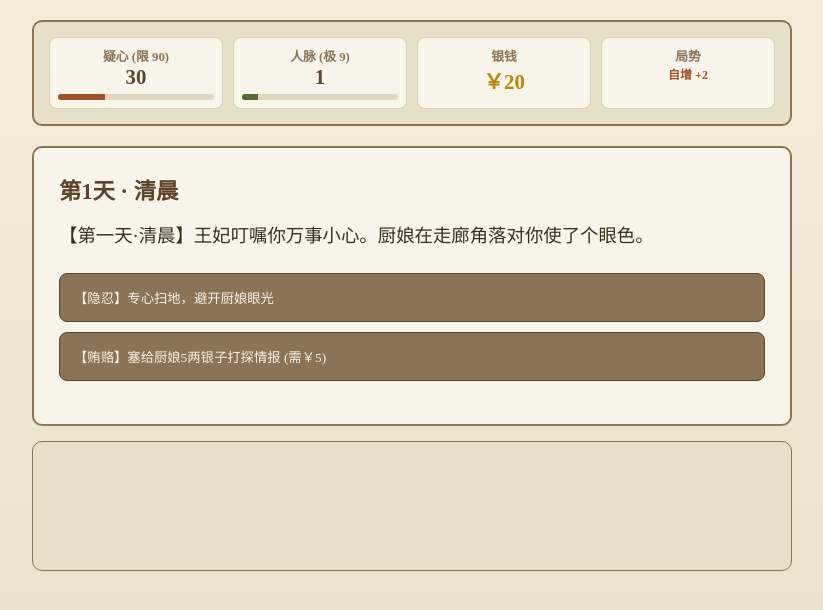
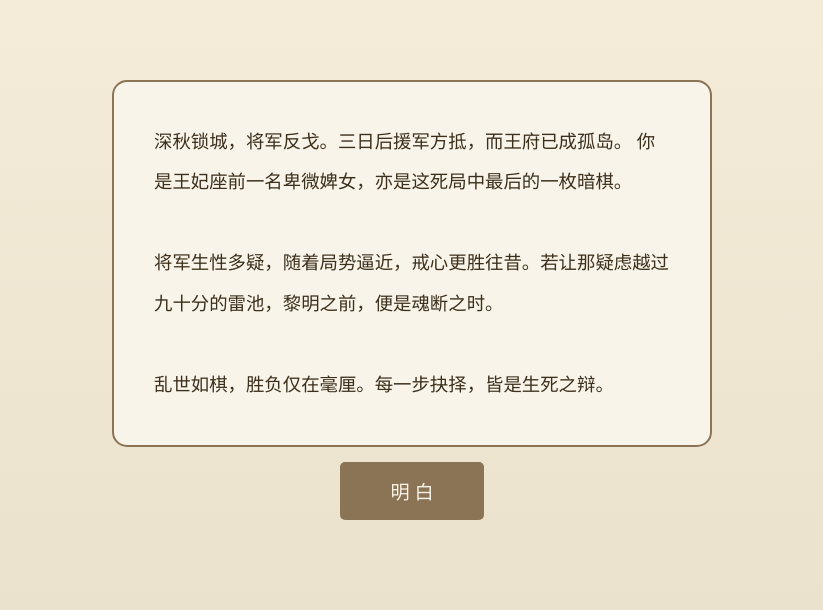
Before and after one commit to wulideng/3days-DOA, a plain HTML site: page index.html in a window 1280 px wide. Both pictures are taken after a click on the button "入 局". Shown: the whole page, without its empty margins (228-1051 px from the left). Drawn offline with Linux system fonts and the light colour scheme.

Commit message:
Update index.html
补充背景描述
修改跳转逻辑

```diff
--- a/index.html
+++ b/index.html
@@ -3,18 +3,18 @@
 <head>
     <meta charset="UTF-8">
     <meta name="viewport" content="width=device-width, initial-scale=1.0">
-    <title>三日棋局 · 婢女求生 (导航修复版)</title>
+    <title>三日棋局 · 婢女求生</title>
     <style>
         * { box-sizing: border-box; }
         body { font-family: 'SimSun', 'STKaiti', serif; max-width: 800px; margin: 0 auto; padding: 20px; background: #f4ecd8; background-image: linear-gradient(to bottom, #f4ecd8 0%, #e8dfca 100%); min-height: 100vh; color: #3c2f1c; }
 
-        /* 1. 标题画面样式 */
-        #titleScreen { text-align: center; padding: 100px 20px; }
-        .main-title { font-size: 3.5em; color: #5d432c; margin-bottom: 10px; letter-spacing: 8px; font-weight: bold; }
-        .start-btn { padding: 15px 50px; background: #8b7355; color: #f8f4e9; border: none; font-size: 1.2em; cursor: pointer; border-radius: 5px; transition: 0.3s; margin-top: 50px; }
-        .start-btn:hover { background: #a0522d; transform: scale(1.1); }
+        /* 全屏界面通用 */
+        .full-screen { text-align: center; padding: 60px 20px; }
+        .main-title { font-size: 3.5em; color: #5d432c; margin-bottom: 10px; letter-spacing: 12px; font-weight: bold; }
+        .btn-large { padding: 15px 50px; background: #8b7355; color: #f8f4e9; border: none; font-size: 1.2em; cursor: pointer; border-radius: 5px; transition: 0.3s; margin: 15px; font-family: inherit; }
+        .btn-large:hover { background: #a0522d; transform: scale(1.02); }
 
-        /* 2. 游戏界面样式 */
+        /* 状态栏 */
         .game-status { background: #e8dfca; border: 2px solid #8b7355; border-radius: 10px; padding: 15px; margin-bottom: 20px; display: grid; grid-template-columns: repeat(4, 1fr); gap: 10px; }
         .stat-box { text-align: center; padding: 8px; background: #f8f4e9; border-radius: 8px; border: 1px solid #dcd3bc; }
         .stat-label { font-size: 0.8em; color: #8b7355; font-weight: bold; }
@@ -22,71 +22,78 @@
         .progress-container { height: 6px; background: #e0d6c2; border-radius: 3px; margin-top: 5px; overflow: hidden; }
         .suspicion-fill { height: 100%; background: #a0522d; width: 0%; transition: width 0.5s; }
         .network-fill { height: 100%; background: #556b2f; width: 0%; transition: width 0.5s; }
-        .scene-container { background: #f8f4e9; border: 2px solid #8b7355; border-radius: 10px; padding: 25px; min-height: 280px; }
-        .scene-text { font-size: 1.15em; white-space: pre-line; margin-bottom: 20px; line-height: 1.8; }
-        .actions-container { display: grid; gap: 10px; }
-        .action-btn { padding: 14px; background: #8b7355; color: #f8f4e9; border: 1px solid #5d432c; border-radius: 8px; cursor: pointer; text-align: left; transition: 0.2s; font-family: inherit; }
-        .action-btn:hover:not(:disabled) { background: #a0522d; padding-left: 25px; }
-        .action-btn:disabled { opacity: 0.4; cursor: not-allowed; text-decoration: line-through; }
-        .game-log { background: #e8dfca; border: 1px solid #8b7355; border-radius: 10px; padding: 12px; margin-top: 15px; height: 130px; overflow-y: auto; font-size: 0.85em; }
 
-        /* 3. 结局页按钮 */
-        .nav-btns { display: flex; justify-content: center; gap: 20px; margin-top: 20px; }
-        .nav-btn { padding: 12px 30px; border-radius: 5px; cursor: pointer; border: none; font-size: 1em; color: white; transition: 0.2s; }
-        .btn-restart { background: #8b7355; }
-        .btn-home { background: #5d432c; }
-        .nav-btn:hover { opacity: 0.8; transform: translateY(-2px); }
+        /* 场景展示区 */
+        .scene-container { background: #f8f4e9; border: 2px solid #8b7355; border-radius: 10px; padding: 30px; min-height: 300px; }
+        .scene-text { font-size: 1.2em; white-space: pre-line; margin-bottom: 25px; line-height: 2; text-align: left; }
+        .actions-container { display: grid; gap: 12px; }
+        .action-btn { padding: 16px; background: #8b7355; color: #f8f4e9; border: 1px solid #5d432c; border-radius: 8px; cursor: pointer; text-align: left; font-family: inherit; font-size: 1em; }
+        .action-btn:hover:not(:disabled) { background: #a0522d; padding-left: 20px; }
+        .action-btn:disabled { opacity: 0.5; cursor: not-allowed; text-decoration: line-through; }
 
+        .game-log { background: #e8dfca; border: 1px solid #8b7355; border-radius: 10px; padding: 12px; margin-top: 15px; height: 120px; overflow-y: auto; font-size: 0.9em; text-align: left; }
         .hidden { display: none; }
     </style>
 </head>
 <body>
 
-    <div id="titleScreen">
+    <div id="titleScreen" class="full-screen">
         <h1 class="main-title">三日棋局</h1>
-        <div style="font-size: 1.5em; color: #8b7355; letter-spacing: 5px;">—— 婢女求生 ——</div>
-        <button class="start-btn" onclick="startGame()">入 局</button>
+        <div style="font-size: 1.5em; color: #8b7355; letter-spacing: 5px;">孤 影 谋 生</div>
+        <button class="btn-large" onclick="showPrologue()">入 局</button>
+    </div>
+
+    <div id="prologueScreen" class="full-screen hidden">
+        <div style="max-width: 600px; margin: 0 auto; background: #f8f4e9; padding: 40px; border: 2px solid #8b7355; border-radius: 15px; text-align: left; line-height: 2.2; font-size: 1.15em;">
+            深秋锁城，将军反戈。三日后援军方抵，而王府已成孤岛。
+            你是王妃座前一名卑微婢女，亦是这死局中最后的一枚暗棋。
+            <br><br>
+            将军生性多疑，随着局势逼近，戒心更胜往昔。若让那疑虑越过九十分的雷池，黎明之前，便是魂断之时。
+            <br><br>
+            乱世如棋，胜负仅在毫厘。每一步抉择，皆是生死之辩。
+        </div>
+        <button class="btn-large" onclick="startGame()">明 白</button>
     </div>
 
     <div id="gameContainer" class="hidden">
         <div class="game-status">
             <div class="stat-box">
-                <div class="stat-label">疑心 (限 90)</div>
+                <div class="stat-label">将军疑心 (限 90)</div>
                 <div class="stat-value" id="suspicionValue">30</div>
                 <div class="progress-container"><div class="suspicion-fill" id="suspicionBar"></div></div>
             </div>
             <div class="stat-box">
-                <div class="stat-label">人脉 (极 9)</div>
+                <div class="stat-label">暗流人脉 (极 9)</div>
                 <div class="stat-value" id="networkValue">1</div>
                 <div class="progress-container"><div class="network-fill" id="networkBar"></div></div>
             </div>
             <div class="stat-box">
-                <div class="stat-label">银钱</div>
+                <div class="stat-label">随身银钱</div>
                 <div class="stat-value" style="color:#b8860b">￥<span id="goldValue">20</span></div>
             </div>
             <div class="stat-box">
                 <div class="stat-label">局势</div>
-                <div id="passiveNotice" style="color:#a0522d; font-size: 0.75em; font-weight:bold;"></div>
+                <div id="passiveNotice" style="color:#a0522d; font-size: 0.8em; font-weight:bold;"></div>
             </div>
         </div>
 
         <div class="scene-container">
-            <h2 id="dayDisplay" style="margin:0 0 15px 0; font-size:1.4em; color:#5d432c;"></h2>
+            <h2 id="dayDisplay" style="margin:0 0 15px 0; color:#5d432c; font-size:1.4em;"></h2>
             <div class="scene-text" id="sceneText"></div>
             <div class="actions-container" id="actionsContainer"></div>
         </div>
-        <div class="game-log" id="logBox"><div id="logEntries"></div></div>
+        <div class="game-log" id="logEntries"></div>
     </div>
 
-    <div id="endingContainer" class="hidden">
-        <div style="background: #f8f4e9; padding: 40px; border: 2px solid #8b7355; border-radius: 15px; text-align: left; line-height:1.8;">
+    <div id="endingContainer" class="hidden full-screen">
+        <div style="max-width: 700px; margin: 0 auto; background: #f8f4e9; padding: 40px; border: 2px solid #8b7355; border-radius: 15px; text-align: left;">
             <h2 id="endingTitle" style="text-align:center; color:#5d432c;"></h2>
-            <div id="endingText" style="white-space: pre-line;"></div>
-            <div id="finalStats" style="margin-top:20px; border-top:1px dashed #8b7355; padding-top:10px; font-style:italic; font-size:0.9em; color:#8b7355;"></div>
+            <div id="endingText" style="white-space: pre-line; line-height:2.2; font-size: 1.1em;"></div>
+            <div id="finalStats" style="margin-top:20px; border-top:1px dashed #8b7355; padding-top:15px; font-size:0.95em; color:#8b7355; font-style: italic; text-align: center;"></div>
         </div>
-        <div class="nav-btns">
-            <button class="nav-btn btn-restart" onclick="startGame()">重新入局</button>
-            <button class="nav-btn btn-home" onclick="returnToTitle()">返回标题</button>
+        <div style="margin-top: 20px;">
+            <button class="btn-large" onclick="startGame()">再 弈 一 局</button>
+            <button class="btn-large" style="background:#5d432c" onclick="returnToTitle()">返 回 标 题</button>
         </div>
     </div>
 
@@ -102,104 +109,111 @@
 
         const storyDatabase = {
             '1_0': {
-                text: "【第一天·清晨】王妃叮嘱你万事小心。厨娘在走廊角落对你使了个眼色。",
+                text: "【第一天 · 清晨】王妃叮嘱你万事小心。厨娘在走廊角落对你使了个眼色，似乎想低语什么。",
                 actions: [
-                    { text: "【隐忍】专心扫地，避开厨娘眼光", effect: () => { gameState.suspicion -= 15; addLog("你表现得卑微无知。"); } },
-                    { text: "【贿赂】塞给厨娘5两银子打探情报", cost: 5, effect: () => { gameState.network += 2; gameState.suspicion += 8; gameState.gold -= 5; addLog("厨娘告诉你，她弟弟在守城门。"); } }
+                    { text: "【隐忍】专心洒扫，避开厨娘视线", effect: () => { gameState.suspicion -= 15; addLog("你表现得卑微无知。"); } },
+                    { text: "【探听】塞给厨娘五两银子打探情报", cost: 5, effect: () => { gameState.network += 2; gameState.suspicion += 8; gameState.gold -= 5; addLog("厨娘告诉你，她弟弟在守城门。"); } }
                 ]
             },
             '1_1': {
-                text: "【第一天·午后】将军独自在凉亭。石桌上放着一袋沉甸甸的赏银。",
+                text: "【第一天 · 午后】将军独自在凉亭。石桌上放着军饷钱袋。他正闭目养神，并未察觉你的到来。",
                 actions: [
-                    { text: "【奉茶】恭敬奉茶，消减将军疑心", effect: () => { gameState.suspicion -= 12; addLog("将军被你的‘勤快’打动。"); } },
-                    { text: "【窃财】富贵险中求，偷取15两军饷", effect: () => { gameState.gold += 15; gameState.suspicion += 15; addLog("你偷到了钱，但搜查变严了。"); } }
+                    { text: "【奉茶】毕恭毕敬上前，消减其怀疑", effect: () => { gameState.suspicion -= 12; addLog("将军被你的‘勤快’暂时蒙蔽。"); } },
+                    { text: "【窃财】富贵险中求，偷取十五两银钱", effect: () => { gameState.gold += 15; gameState.suspicion += 15; addLog("你得手了，但搜查变严。"); } }
                 ]
             },
             '1_2': {
-                text: "【第一天·深夜】王妃交给你一枚联络旧部的信物玉佩。",
+                text: "【第一天 · 深夜】王妃交给你一枚联络旧部的玉佩，问你是否敢趁夜送信出府。",
                 actions: [
-                    { text: "【稳健】今晚不出门，防止暴露", effect: () => { gameState.suspicion -= 5; addLog("风平浪静的一夜。"); } },
-                    { text: "【冒险】重金雇更夫送信联络赵校尉", cost: 10, effect: () => { gameState.network += 3; gameState.gold -= 10; gameState.hasKeyItem = true; gameState.suspicion += 10; addLog("信送到了。"); } }
+                    { text: "【潜伏】今晚不出门，防止暴露行踪", effect: () => { gameState.suspicion -= 8; addLog("一夜平安。"); } },
+                    { text: "【联络】重金雇更夫送密信出府", cost: 10, effect: () => { gameState.network += 3; gameState.gold -= 10; gameState.hasKeyItem = true; gameState.suspicion += 10; addLog("信已送至校尉手中。"); } }
                 ]
             },
             '2_0': {
-                text: "【第二天·清晨】卫兵正在寝宫外搜查不明财物。",
+                text: "【第二天 · 清晨】卫兵正在寝宫外搜查仆从财物。若表现得过于惊慌，恐有不测。",
                 actions: [
-                    { text: "【上交】主动交出5两银子“充公”", cost: 5, effect: () => { gameState.gold -= 5; gameState.suspicion -= 20; addLog("你表现得很配合。"); } },
-                    { text: "【打点】贿赂搜查校尉8两银子", cost: 8, effect: () => { gameState.network += 2; gameState.gold -= 8; gameState.suspicion += 5; addLog("校尉给你行了方便。"); } },
-                    { text: "【装傻】声称身无分文", effect: () => { gameState.suspicion += 10; addLog("卫兵翻了你的箱子，面露不善。"); } }
+                    { text: "【配合】交出五两碎银洗清嫌疑", cost: 5, effect: () => { gameState.gold -= 5; gameState.suspicion -= 20; addLog("你表现得很配合。"); } },
+                    { text: "【打点】贿赂搜查校尉换取情报", cost: 8, effect: () => { gameState.network += 2; gameState.gold -= 8; gameState.suspicion += 5; addLog("校尉给你行了方便。"); } }
                 ]
             },
             '2_1': {
-                text: "【第二天·午后】副将在走廊拦住你。他似乎在等你的价码。",
+                text: "【第二天 · 午后】副将在走廊拦住你，言语间似在左右摇摆。他在看你的诚意。",
                 actions: [
-                    { text: "【游说】用大义暗示王爷封赏 (需人脉4)", requires: () => gameState.network >= 4, effect: () => { gameState.hasViceNote = true; addLog("副将被你说动。"); } },
-                    { text: "【砸钱】直接奉上15两银子作为定金", cost: 15, effect: () => { gameState.network += 4; gameState.gold -= 15; gameState.hasViceNote = true; addLog("副将看到真金大喜。"); } },
-                    { text: "【回避】快步离开", effect: () => { gameState.suspicion += 15; addLog("副将冷笑一声。"); } }
+                    { text: "【游说】用大义暗示王爷的封赏 (需人脉4)", requires: () => gameState.network >= 4, effect: () => { gameState.hasViceNote = true; addLog("副将被你说动。"); } },
+                    { text: "【砸钱】直接奉上十五两银子定金", cost: 15, effect: () => { gameState.network += 4; gameState.gold -= 15; gameState.hasViceNote = true; addLog("副将大喜。"); } },
+                    { text: "【退避】快步离去，不做纠缠", effect: () => { gameState.suspicion += 15; addLog("副将盯着你的背影，面露凶色。"); } }
                 ]
             },
-            '2_2_normal': {
-                text: "【第二天·深夜】风雨欲来。没有联络人的你，只能闭门祈祷。",
-                actions: [{ text: "【忍耐】闭目养神", effect: () => { gameState.suspicion -= 8; addLog("沉默是最好的掩护。"); } }]
-            },
             '2_2_vice': {
-                text: "【第二天·深夜】副将在角门索要打通城门的费用。",
+                text: "【第二天 · 深夜】副将在角门等候，他需要钱去买通守门亲兵。这是最后的博弈。",
                 actions: [
-                    { text: "【血本】掏出10两银子买通守军", cost: 10, effect: () => { gameState.network += 5; gameState.viceBetrayed = true; gameState.suspicion += 10; addLog("副将承诺城门必开。"); } },
-                    { text: "【空口】囊中羞涩，立下欠条", effect: () => { gameState.network += 2; gameState.suspicion += 25; addLog("副将虽不满，但贪念让他再帮你一次。"); } }
+                    { text: "【血本】掏出十两银子买通守军", cost: 10, effect: () => { gameState.network += 5; gameState.viceBetrayed = true; gameState.suspicion += 10; addLog("万事俱备。"); } },
+                    { text: "【周旋】由于银两不足，只能立下字据承诺重金", effect: () => { gameState.network += 2; gameState.suspicion += 25; addLog("副将虽不满，但贪念让他决定再帮你一次。"); } }
                 ]
             },
             '3_0': {
-                text: "【第三天·清晨】将军在大院集结。卫兵已经拔出了长刀。",
+                text: "【第三天 · 清晨】将军集结部队，准备迎接最后一刻。卫兵已盯上了王妃的院落。",
                 actions: [
-                    { text: "【祈福】跪在马前为将军祈福", effect: () => { gameState.suspicion -= 25; addLog("你的表演消解了危险。"); } },
-                    { text: "【博弈】买通马夫传出最后密信", cost: 5, effect: () => { gameState.gold -= 5; gameState.network += 2; gameState.suspicion += 12; addLog("情报出去了。"); } }
+                    { text: "【苦肉】在马前跪地祈福，极力表忠", effect: () => { gameState.suspicion -= 25; addLog("将军被你的精湛表演迷惑。"); } },
+                    { text: "【死谏】拦路劝阻将军莫要一错再错", effect: () => { gameState.network += 3; gameState.suspicion += 20; addLog("将军大怒。"); } }
                 ]
             },
             '3_1': {
-                text: "【第三天·午后】信号火光需要升起！",
+                text: "【第三天 · 午后】信号烟火必须按时燃起。马厩就在前方。",
                 actions: [
-                    { text: "【举火】点燃信号", effect: () => {
+                    { text: "【纵火】点燃祠堂作为起事信号", effect: () => {
                         gameState.suspicion += gameState.viceBetrayed ? 10 : 30;
-                        addLog("火焰升起！");
+                        addLog("火焰腾空！");
                     } }
                 ]
             },
             '3_2': {
-                text: "【第三天·深夜】门开了...",
-                actions: [{ text: "查看结果", effect: () => {} }]
+                text: "【第三天 · 深夜】厮杀声停息了。门被猛地推开……",
+                actions: [{ text: "【终局】查看最终归宿", effect: () => {} }]
             }
         };
 
+        function showPrologue() {
+            document.getElementById('titleScreen').classList.add('hidden');
+            document.getElementById('prologueScreen').classList.remove('hidden');
+        }
+
         function startGame() {
+            // 重置状态
             gameState = JSON.parse(JSON.stringify(initialGameState));
+            // 切换界面
             document.getElementById('titleScreen').classList.add('hidden');
+            document.getElementById('prologueScreen').classList.add('hidden');
             document.getElementById('endingContainer').classList.add('hidden');
             document.getElementById('gameContainer').classList.remove('hidden');
+            // 清理日志
             document.getElementById('logEntries').innerHTML = "";
             loadScene();
         }
 
         function returnToTitle() {
             document.getElementById('endingContainer').classList.add('hidden');
+            document.getElementById('gameContainer').classList.add('hidden');
             document.getElementById('titleScreen').classList.remove('hidden');
         }
 
         function updateDisplay() {
             gameState.suspicion = Math.max(0, Math.min(100, gameState.suspicion));
             gameState.network = Math.max(0, Math.min(10, gameState.network));
+            document.getElementById('dayDisplay').textContent = `第${gameState.day}天 · ${gameState.periods[gameState.period]}`;
             document.getElementById('suspicionValue').textContent = gameState.suspicion;
             document.getElementById('networkValue').textContent = gameState.network;
             document.getElementById('goldValue').textContent = gameState.gold;
             document.getElementById('suspicionBar').style.width = gameState.suspicion + '%';
             document.getElementById('networkBar').style.width = (gameState.network * 10) + '%';
             const growth = gameState.day === 1 ? 2 : (gameState.day === 2 ? 3 : 4);
-            document.getElementById('passiveNotice').textContent = gameState.day <= 3 ? `自增 +${growth}` : "";
+            document.getElementById('passiveNotice').textContent = gameState.day <= 3 ? `疑心上涨 +${growth}` : "";
         }
 
         function addLog(msg) {
             const div = document.createElement('div');
-            div.className = 'log-entry';
+            div.style.padding = "4px 0";
+            div.style.borderBottom = "1px dashed #c0b8a8";
             div.textContent = `[记录] ${msg}`;
             document.getElementById('logEntries').prepend(div);
         }
@@ -208,10 +222,9 @@
             if (gameState.day > 3) { showEnding(); return; }
             let key = `${gameState.day}_${gameState.period}`;
             let scene = (key === '2_2' && gameState.hasViceNote) ? storyDatabase['2_2_vice'] : storyDatabase[key];
-            if(!scene) scene = storyDatabase['2_2_normal'];
+            if(!scene) scene = storyDatabase['2_2_normal'] || {text:"夜深了。", actions:[]};
 
             document.getElementById('sceneText').textContent = scene.text;
-            document.getElementById('dayDisplay').textContent = `第${gameState.day}天 · ${gameState.periods[gameState.period]}`;
             const container = document.getElementById('actionsContainer');
             container.innerHTML = '';
 
@@ -240,12 +253,19 @@
             document.getElementById('gameContainer').classList.add('hidden');
             document.getElementById('endingContainer').classList.remove('hidden');
             let title = "", text = "";
-            if (gameState.suspicion >= 90) { title = "【殒 · 功败垂成】"; text = "你暴露了。"; }
-            else if (gameState.network >= 8 && gameState.suspicion <= 75) { title = "【胜 · 暗流之主】"; text = "你赢了！"; }
-            else { title = "【存 · 乱世余生】"; text = "平凡的结局。"; }
+            if (gameState.suspicion >= 90) {
+                title = "【殒 · 功败垂成】";
+                text = "将军的亲卫先一步推开了门。你在黎明前被害。";
+            } else if (gameState.network >= 8 && gameState.suspicion <= 70) {
+                title = "【胜 · 暗流之主】";
+                text = "大军入城，副将倒戈！你赢得了这场三日豪赌，从此主宰了自己的命运。";
+            } else {
+                title = "【存 · 乱世余生】";
+                text = "你带着王妃逃走了。虽无名利，但生命已是最好的赏赐。";
+            }
             document.getElementById('endingTitle').textContent = title;
             document.getElementById('endingText').textContent = text;
-            document.getElementById('finalStats').textContent = `结局数据 —— 疑心：${gameState.suspicion} | 人脉：${gameState.network} | 剩金：${gameState.gold}`;
+            document.getElementById('finalStats').textContent = `最终结局数据 —— 疑心：${gameState.suspicion} | 人脉：${gameState.network}`;
         }
     </script>
 </body>
```
